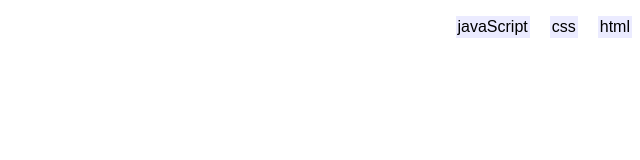
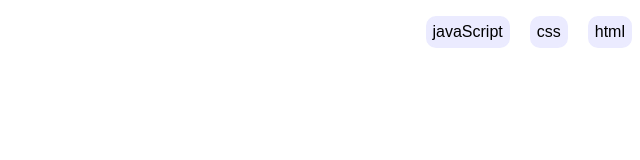
Before and after one commit to Tracy-miranja/caleb-tracy-collaboration, a plain HTML site: page index.html in a window 1280 px wide. Shown: the whole page, without its empty margins (640-1280 px from the left). Drawn offline with Linux system fonts and the light colour scheme.

Commit message:
Added border radius and padding

```diff
--- a/style.css
+++ b/style.css
@@ -8,6 +8,8 @@ li{
     list-style-type: none;
     margin-left: 20px;
     border: 2px solid #EBEBFF;
+    border-radius: 10px;
     background-color: #EBEBFF;
     font-family: "poppins", sans-serif;
+    padding: 5px;
 }
```
